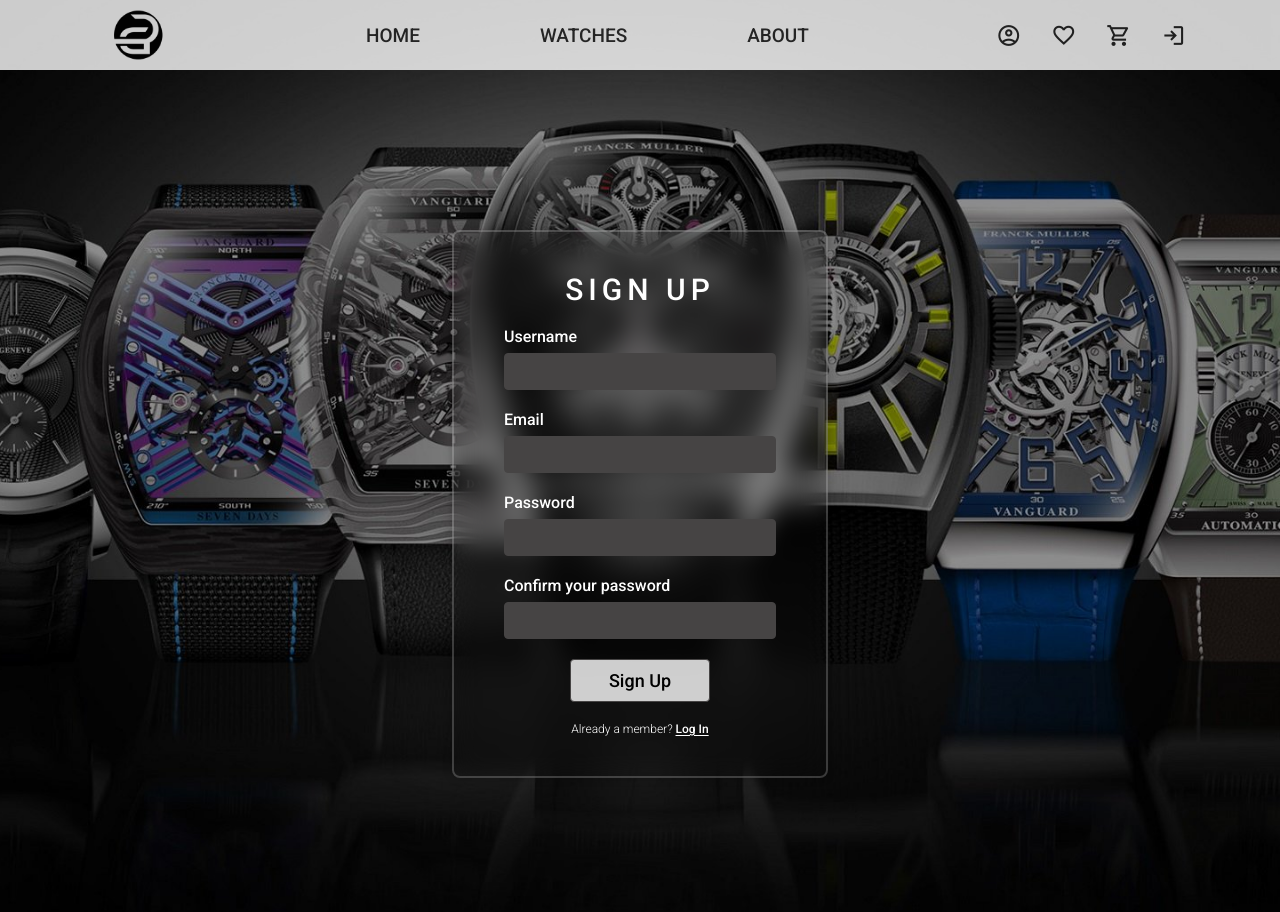
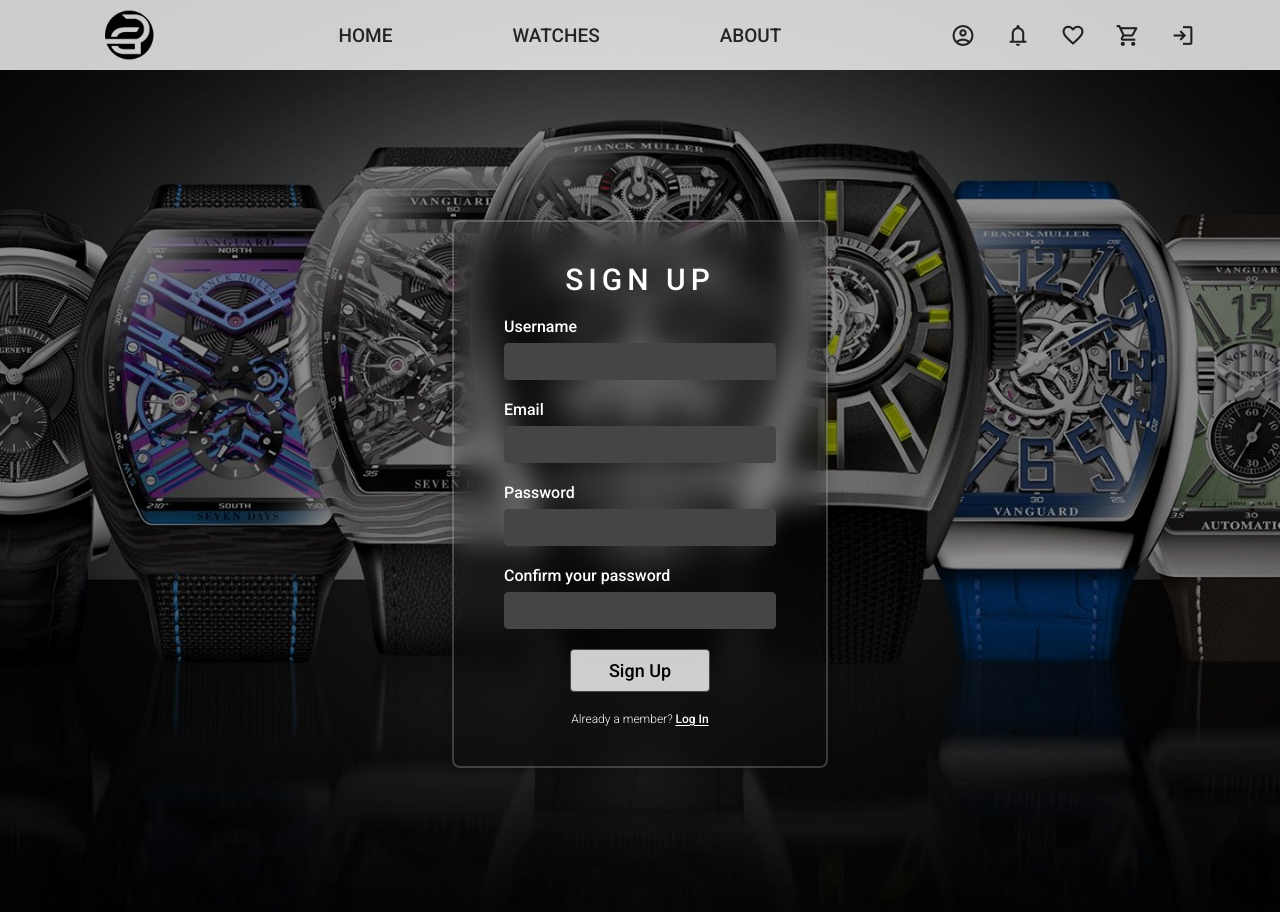
Before and after one commit to KhoaChris/Angular_Watch_Seller, an Angular app: page /Signup in a window 1280 px wide. Shown: the top 912 px of the page. Built offline with nearby package versions, Linux system fonts and the light colour scheme.

Commit message:
add page about us 90% and update routing, css, html

```diff
--- a/src/app/app.routes.ts
+++ b/src/app/app.routes.ts
@@ -3,10 +3,12 @@
 import { LoginPageComponent } from './pages/login-page/login-page.component';
 import { SignupPageComponent } from './pages/signup-page/signup-page.component';
 import { WatchesPageComponent } from './pages/watches-page/watches-page.component';
+import { AboutUsPageComponent } from './pages/about-us-page/about-us-page.component';
 
 export const routes: Routes = [
   { path: '', component: HomePageComponent },
   { path: 'Login', component: LoginPageComponent },
   { path: 'Signup', component: SignupPageComponent },
   { path: 'Watches', component: WatchesPageComponent },
+  { path: 'About-Us', component: AboutUsPageComponent}
 ];
--- a/src/app/components/navbar/navbar.component.html
+++ b/src/app/components/navbar/navbar.component.html
@@ -6,7 +6,7 @@
   <div class="contents">
     <a class="features" (click)="navToHome()">HOME</a>
     <a class="features" (click)="navToWatches()">WATCHES</a>
-    <a class="features">ABOUT</a>
+    <a class="features" (click)="navToAboutUs()">ABOUT</a>
   </div>
 
   <div class="user-contents">
@@ -15,14 +15,13 @@
     }@else if (isLogin == true) {
     <img id="avatar-pic" src="../../../assets/unnamed.jpg" alt="" />
     }
+    <span class="material-symbols-outlined"> notifications </span>
     <span class="material-symbols-outlined"> favorite </span>
     <span class="material-symbols-outlined"> shopping_cart </span>
     @if (isLogin == false) {
-    <span class="material-symbols-outlined" (click)="navToLogin()">
-      login
-    </span>
+      <span class="material-symbols-outlined" (click)="navToLogin()">login</span>
     } @else if (isLogin == true) {
-    <span class="material-symbols-outlined" (click)="logOut()"> logout </span>
+      <span class="material-symbols-outlined" (click)="logOut()"> logout </span>
     }
   </div>
 </div>
--- a/src/app/components/navbar/navbar.component.ts
+++ b/src/app/components/navbar/navbar.component.ts
@@ -55,4 +55,8 @@
   navToWatches() {
     this.router.navigate(['Watches']);
   }
+
+  navToAboutUs() {
+    this.router.navigate(['About-Us']);
+  }
 }
--- /dev/null
+++ b/src/app/components/page-contents-about/page-contents-about.component.html
@@ -0,0 +1,26 @@
+<div class="context">
+  <h1>ABOUT US</h1>
+  <div class="main-container">
+    <div class="paragraph-container">
+      <p>
+        Established in 2023 by Grisk and Tricise, 2 co-founder of the company.
+        The logo is based on the combination of both co-founder first word in
+        name.
+      </p>
+    </div>
+    <div class="paragraph-container">
+      <p>
+        We always keep eyes on the latest trends in and put our customers wishes
+        first. That is our goal to grow and thrilled to be a part of the watches
+        lover industry. That is also why our slogan was born.
+      </p>
+    </div>
+    <div class="paragraph-container">
+      <p>
+        The products we are selling guaranteed authentication and best price in
+        the watches market. As we push our customers satisfaction on top, we
+        ensure for the repairing as well of customer services.
+      </p>
+    </div>
+  </div>
+</div>
--- /dev/null
+++ b/src/app/components/page-contents-about/page-contents-about.component.scss
@@ -0,0 +1,51 @@
+.context {
+  display: flex;
+  flex-direction: column;
+  margin-left: 750px;
+  margin-top: 170px;
+  align-items: center;
+  gap: 60px;
+}
+
+h1 {
+  color: #fff;
+  font-family: Roboto, sans-serif;
+  font-size: 50px;
+  font-style: normal;
+  font-weight: 500;
+  line-height: normal;
+  letter-spacing: 10px;
+}
+
+.main-container {
+  display: flex;
+  flex-direction: column;
+  gap: 80px;
+}
+
+.paragraph-container {
+  display: inline-block;
+  position: relative;
+  width: 550px;
+  text-align: center;
+  padding-bottom: 20px;
+
+  &::before {
+    content: "";
+    position: absolute;
+    width: 55%;
+    height: 1px;
+    bottom: 0;
+    left: 22.5%;
+    border-bottom: 2px solid #FFFFFFCC;
+  }
+
+  p {
+    color: #fff;
+    font-family: Roboto, sans-serif;
+    font-size: 16px;
+    font-style: normal;
+    font-weight: 300;
+    line-height: normal;
+  }
+}
--- /dev/null
+++ b/src/app/components/page-contents-about/page-contents-about.component.ts
@@ -0,0 +1,14 @@
+import { CommonModule } from '@angular/common';
+import { ChangeDetectionStrategy, Component } from '@angular/core';
+
+@Component({
+  selector: 'app-page-contents-about',
+  standalone: true,
+  imports: [
+    CommonModule,
+  ],
+  templateUrl: './page-contents-about.component.html',
+  styleUrl: './page-contents-about.component.scss',
+  changeDetection: ChangeDetectionStrategy.Default,
+})
+export class PageContentsAboutComponent { }
--- a/src/app/components/page-contents-signup/page-contents-signup.component.scss
+++ b/src/app/components/page-contents-signup/page-contents-signup.component.scss
@@ -8,7 +8,7 @@
   flex-direction: column;
   gap: 20px;
   padding: 40px 50px;
-  margin-top: 160px;
+  margin-top: 150px;
 }
 
 h1 {
--- /dev/null
+++ b/src/app/pages/about-us-page/about-us-page.component.html
@@ -0,0 +1,4 @@
+<div class="contents-nav-picture">
+  <app-navbar></app-navbar>
+  <app-page-contents-about></app-page-contents-about>
+</div>
--- /dev/null
+++ b/src/app/pages/about-us-page/about-us-page.component.scss
@@ -0,0 +1,10 @@
+.contents-nav-picture {
+  width: 100%;
+  height: 930px;
+  background: url(../../../assets/image17.png);
+  background-size: cover;
+  background-repeat: no-repeat;
+  background-position-x: center;
+  display: flex;
+  flex-direction: column;
+}
--- /dev/null
+++ b/src/app/pages/about-us-page/about-us-page.component.ts
@@ -0,0 +1,18 @@
+import { CommonModule } from '@angular/common';
+import { ChangeDetectionStrategy, Component } from '@angular/core';
+import { NavbarComponent } from '../../components/navbar/navbar.component';
+import { PageContentsAboutComponent } from '../../components/page-contents-about/page-contents-about.component';
+
+@Component({
+  selector: 'app-about-us-page',
+  standalone: true,
+  imports: [
+    CommonModule,
+    NavbarComponent,
+    PageContentsAboutComponent
+  ],
+  templateUrl: './about-us-page.component.html',
+  styleUrl: './about-us-page.component.scss',
+  changeDetection: ChangeDetectionStrategy.Default,
+})
+export class AboutUsPageComponent { }
--- a/src/styles.scss
+++ b/src/styles.scss
@@ -11,3 +11,34 @@
 h1 {
   margin: 0;
 }
+
+::-webkit-scrollbar {
+  height: 10px;
+  width: 14px;
+  background-color: #262626;
+  z-index: 12;
+  overflow: visible;
+}
+
+::-webkit-scrollbar-thumb {
+  width: 10px;
+  background-color: #434953;
+  border-radius: 10px;
+  z-index: 12;
+  border: 4px solid rgba(0, 0, 0, 0);
+  background-clip: padding-box;
+  transition: background-color 0.32s ease-in-out;
+  margin: 4px;
+  min-height: 32px;
+  min-width: 32px;
+}
+
+::-webkit-scrollbar-corner {
+  background: #202020;
+}
+
+::selection {
+  background: #54a5d4;
+  text-shadow: 1px 1px 2px rgba(0, 0, 0, 0.6666666667);
+  color: #fff;
+}
```
Also changed, not shown: src/assets/image17.png (added).
